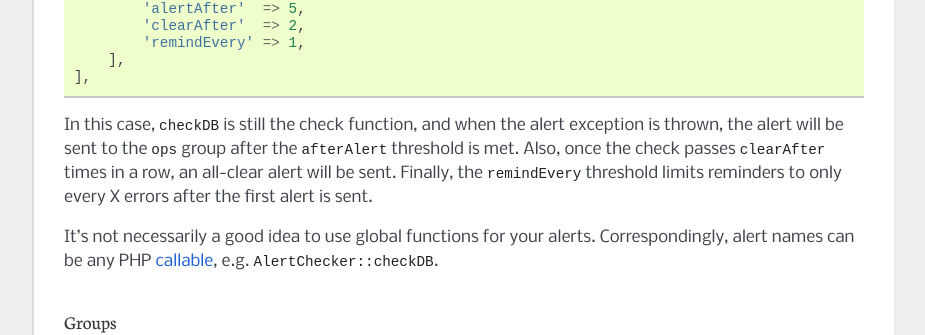
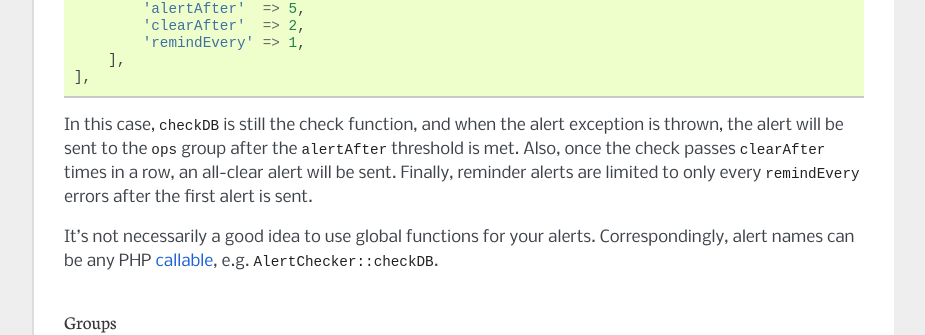
Before and after one commit to iFixit/alertinator, a Sphinx documentation site: the page built from docs/user_guide.rst, in a window 1280 px wide and 900 px high, scrolled down 1894 px. Shown: the part 118-453 px from the top of the window, without its empty margins (198-1123 px from the left). Built offline with Sphinx 7.4.7, drawn with Linux system fonts in a browser that asks for light colours.

Commit message:
Fix var name, and change wording

```diff
--- a/docs/user_guide.rst
+++ b/docs/user_guide.rst
@@ -111,10 +111,9 @@ that happens, the alert will be sent out to members of the ``ops`` and ``devs``
 
 In this case, ``checkDB`` is still the check function, and when the alert
 exception is thrown, the alert will be sent to the ``ops`` group after the
-``afterAlert`` threshold is met. Also, once the check passes ``clearAfter``
-times in a row, an all-clear alert will be sent. Finally, the ``remindEvery``
-threshold limits reminders to only every X errors after the first alert is
-sent.
+``alertAfter`` threshold is met. Also, once the check passes ``clearAfter``
+times in a row, an all-clear alert will be sent. Finally, reminder alerts are
+limited to only every ``remindEvery`` errors after the first alert is sent.
 
 It's not necessarily a good idea to use global functions for your alerts.
 Correspondingly, alert names can be any PHP `callable`_, e.g.
```
